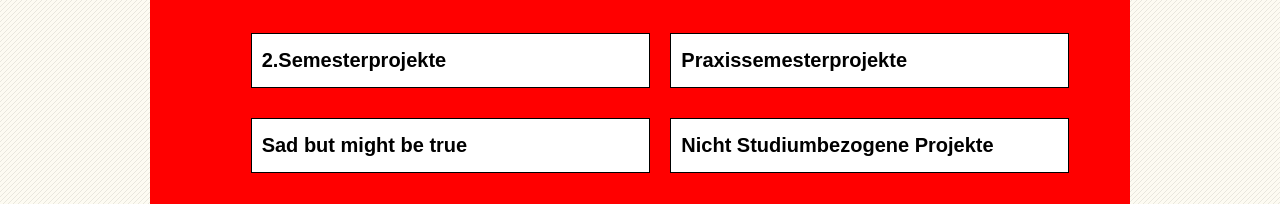
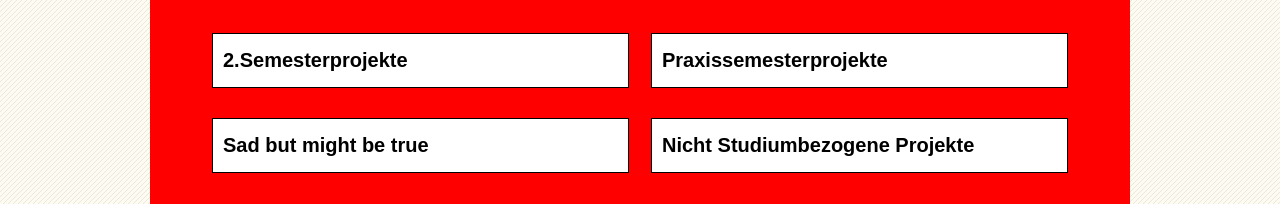
Before and after one commit to Samurzel/GIS-WiSe-2020-2021, a plain HTML site: page Aufgabe4/Portfolio.html in a window 1280 px wide. Shown: the part 518-722 px from the top of the page. Drawn offline with Linux system fonts and the light colour scheme.

Commit message:
Add files via upload

```diff
--- a/Aufgabe4/Portfolio.html
+++ b/Aufgabe4/Portfolio.html
@@ -45,15 +45,13 @@
 
         <h1><b>Inhaltsverweis:</b></h1>
 
-        <ul>
             <div class="container2">
 
-                <li class="list-elements"> <a href="#2.Semesterprojekte">2.Semesterprojekte</a></li>
-                <li class="list-elements"> <a href="#Praxissemesterprojekte">Praxissemesterprojekte</a></li>
-                <li class="list-elements"> <a href="#BestADC.mp3">Sad but might be true</a></li>
-                <li class="list-elements"> <a href="#Nicht_Studiumbezogene_Projekte">Nicht Studiumbezogene Projekte</a> </li>
+                <div class="list-elements"> <a href="#2.Semesterprojekte">2.Semesterprojekte</a></div>
+                <div class="list-elements"> <a href="#Praxissemesterprojekte">Praxissemesterprojekte</a></div>
+                <div class="list-elements"> <a href="#BestADC.mp3">Sad but might be true</a></div>
+                <div class="list-elements"> <a href="#Nicht_Studiumbezogene_Projekte">Nicht Studiumbezogene Projekte</a> </div>
             </div>
-            </ul>
         <div>
             <h3><i>Weil alle Videos die ich gemacht habe zu groß waren:</i></h3>
             <p>Online Classes be like:</p>
@@ -97,7 +95,7 @@
         </div>
 
         <footer>
-            <a href="#Header"><sup>Zurück</sup> <sub>zum</sub> <small><strong>Anfang</strong></small></a>
+    <a href="#Header"><sup>Zurück</sup> <sub>zum</sub> <small><strong>Anfang</strong></small></a>
 
 
         </footer>
```
